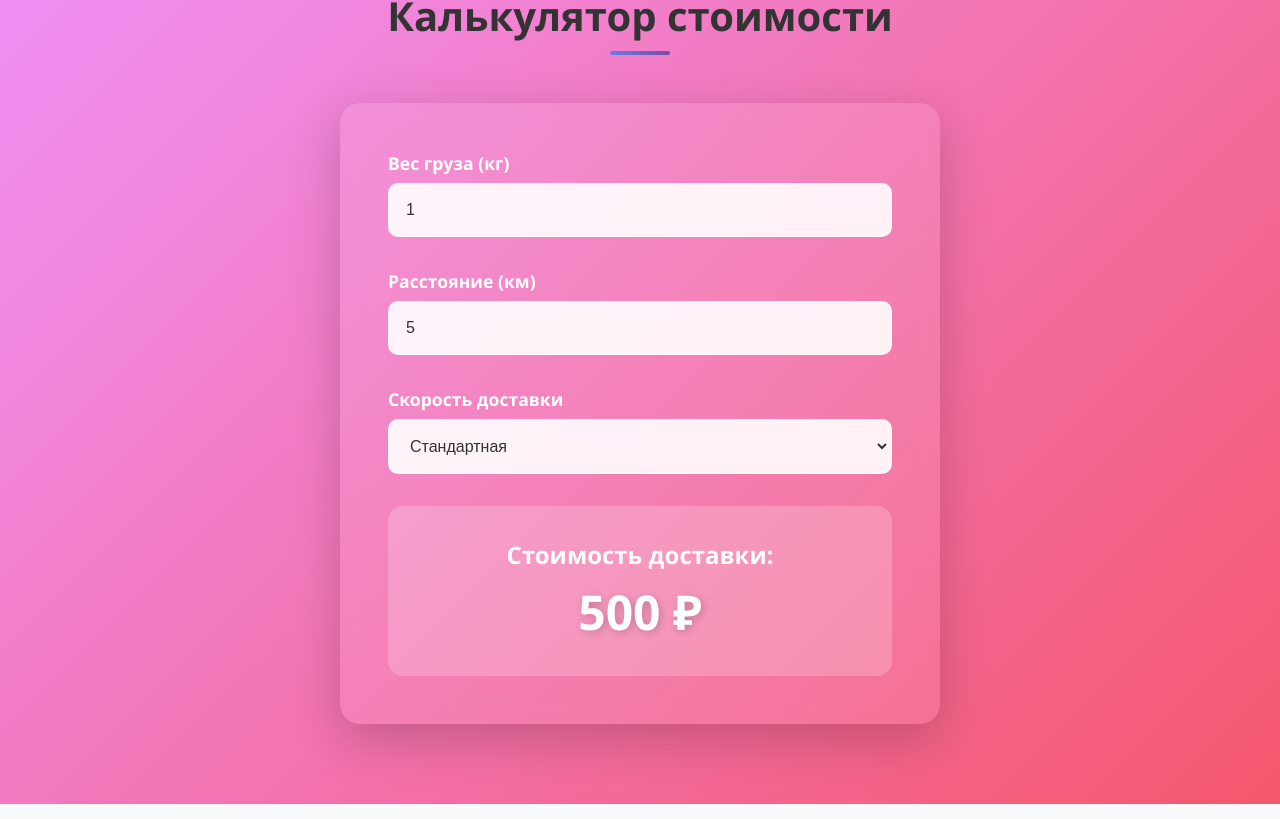
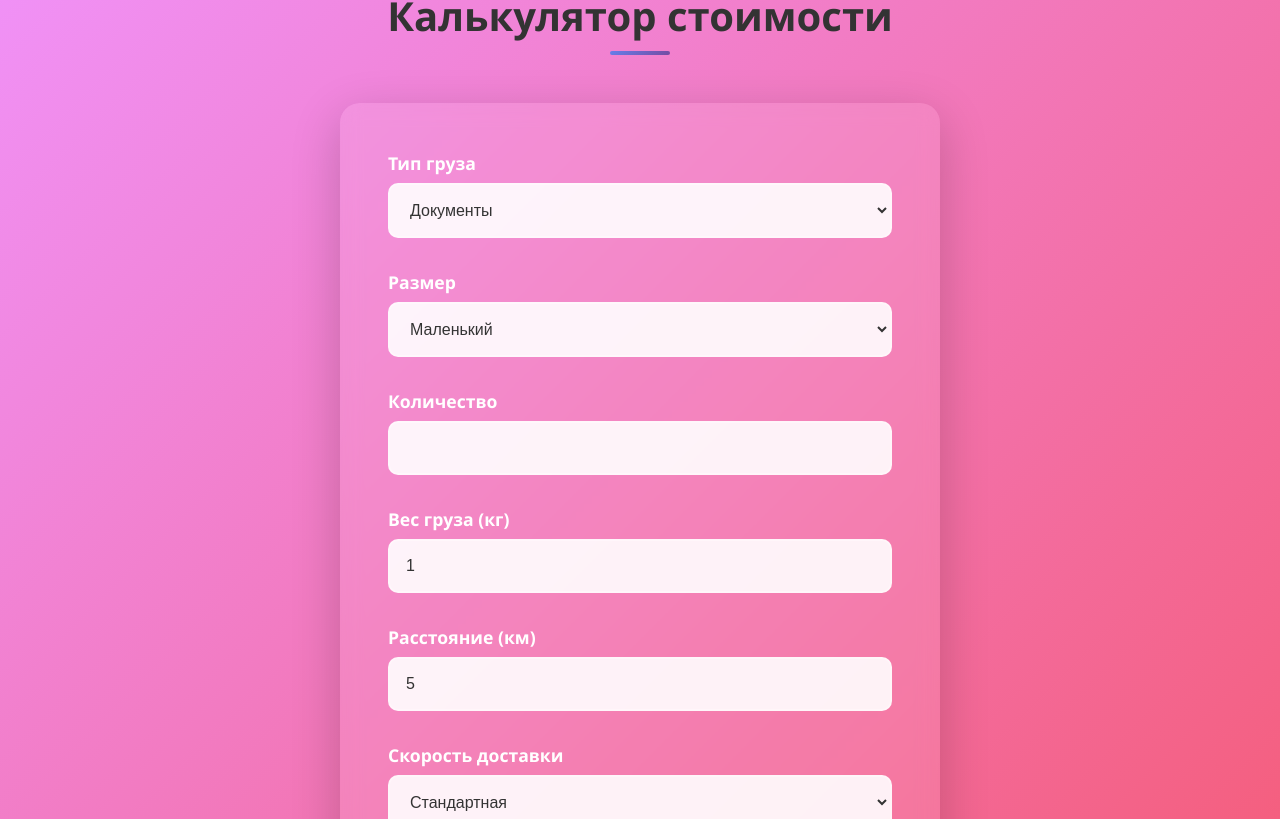
Before and after one commit to SayatDavtyan/orders-page, a React (Create React App) app: page / in a window 1280 px wide. Shown: the part 1381-2200 px from the top of the page. Built offline with nearby package versions, Linux system fonts and the light colour scheme.

Commit message:
Refactor calculator section and button functionality
Updated calculator section with additional input fields for cargo type, size, and quantity. Enhanced button functionality to scroll smoothly to the calculator section.

```diff
--- a/src/App.js
+++ b/src/App.js
@@ -96,7 +96,12 @@ const CourierLanding = () => {
         <div className="hero-content" data-aos="fade-up">
           <h1>Быстрая доставка по всему городу</h1>
           <p>Мы доставим ваш груз точно в срок. Работаем 24/7 для вашего удобства!</p>
-          <button className="btn-primary">Рассчитать стоимость</button>
+          <button
+  className="btn-primary"
+  onClick={() => document.getElementById('calculator-section').scrollIntoView({ behavior: 'smooth' })}
+>
+  Рассчитать стоимость
+</button>
         </div>
       </section>
 
@@ -115,25 +120,83 @@ const CourierLanding = () => {
         </div>
       </section>
 
-      <section className="calculator">
+     <section id="calculator-section" className="calculator">
   <div className="container">
     <h2 className="section-title" data-aos="fade-up">Калькулятор стоимости</h2>
     <div className="calc-container" data-aos="zoom-in">
+
+      {/* Тип груза */}
+      <div className="calc-group">
+        <label>Тип груза</label>
+        <select
+          value={calcData.type}
+          onChange={(e) => setCalcData({ ...calcData, type: e.target.value })}
+        >
+          <option value="documents">Документы</option>
+          <option value="parcels">Посылки</option>
+          <option value="cargo">Грузы</option>
+        </select>
+      </div>
+
+      {/* Размер */}
+      <div className="calc-group">
+        <label>Размер</label>
+        <select
+          value={calcData.size}
+          onChange={(e) => setCalcData({ ...calcData, size: e.target.value })}
+        >
+          <option value="small">Маленький</option>
+          <option value="medium">Средний</option>
+          <option value="large">Большой</option>
+        </select>
+      </div>
+
+      {/* Количество */}
+      <div className="calc-group">
+        <label>Количество</label>
+        <input
+          type="number"
+          min="1"
+          value={calcData.quantity}
+          onChange={(e) => setCalcData({ ...calcData, quantity: e.target.value })}
+        />
+      </div>
+
+      {/* Вес груза */}
       <div className="calc-group">
         <label>Вес груза (кг)</label>
-              <input type="number" value={calcData.weight} onChange={(e) => setCalcData({ ...calcData, weight: e.target.value })} min="1" />
+        <input
+          type="number"
+          min="1"
+          value={calcData.weight}
+          onChange={(e) => setCalcData({ ...calcData, weight: e.target.value })}
+        />
       </div>
+
+      {/* Расстояние */}
       <div className="calc-group">
         <label>Расстояние (км)</label>
-              <input type="number" value={calcData.distance} onChange={(e) => setCalcData({ ...calcData, distance: e.target.value })} min="1" />
+        <input
+          type="number"
+          min="1"
+          value={calcData.distance}
+          onChange={(e) => setCalcData({ ...calcData, distance: e.target.value })}
+        />
       </div>
+
+      {/* Скорость */}
       <div className="calc-group">
         <label>Скорость доставки</label>
-              <select value={calcData.speed} onChange={(e) => setCalcData({ ...calcData, speed: e.target.value })}>
+        <select
+          value={calcData.speed}
+          onChange={(e) => setCalcData({ ...calcData, speed: e.target.value })}
+        >
           <option value="standard">Стандартная</option>
           <option value="express">Экспресс (+50%)</option>
         </select>
       </div>
+
+      {/* Итоговая стоимость */}
       <div className="price-result">
         <h3>Стоимость доставки:</h3>
         <div className="price">{calculatePrice()} ₽</div>
```
Lines whose indentation alone changed are shown as unchanged.
